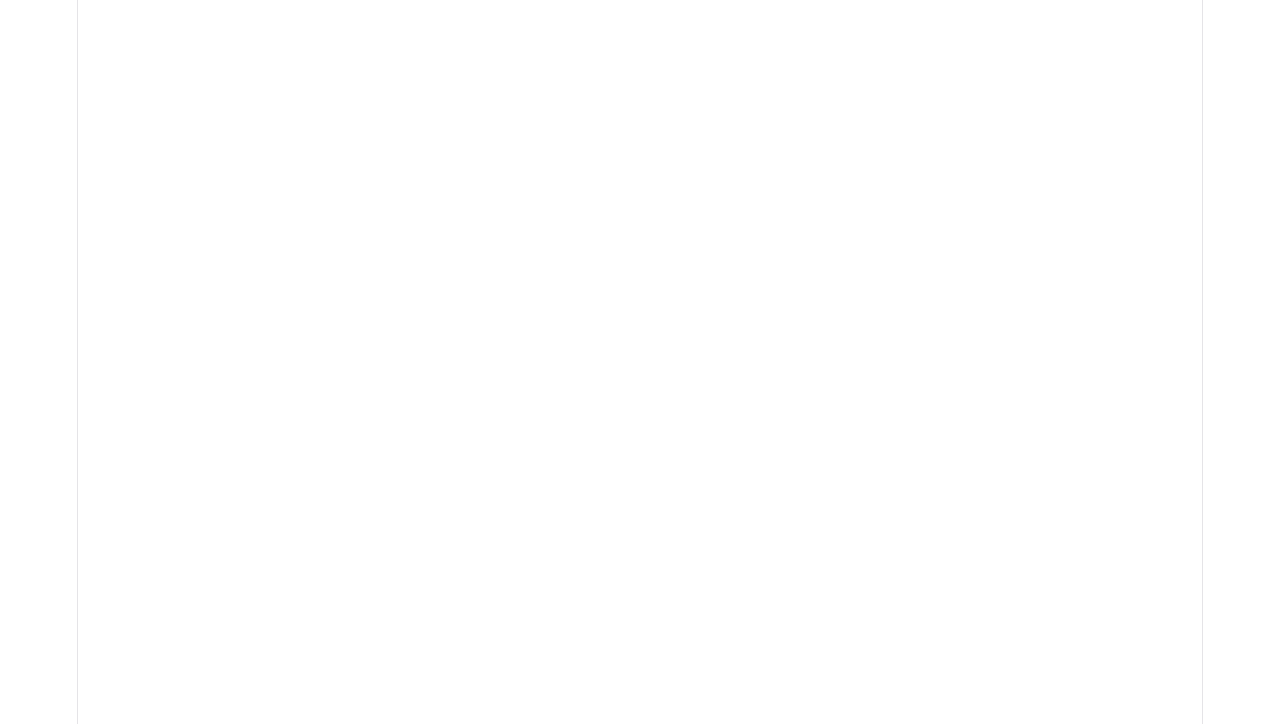
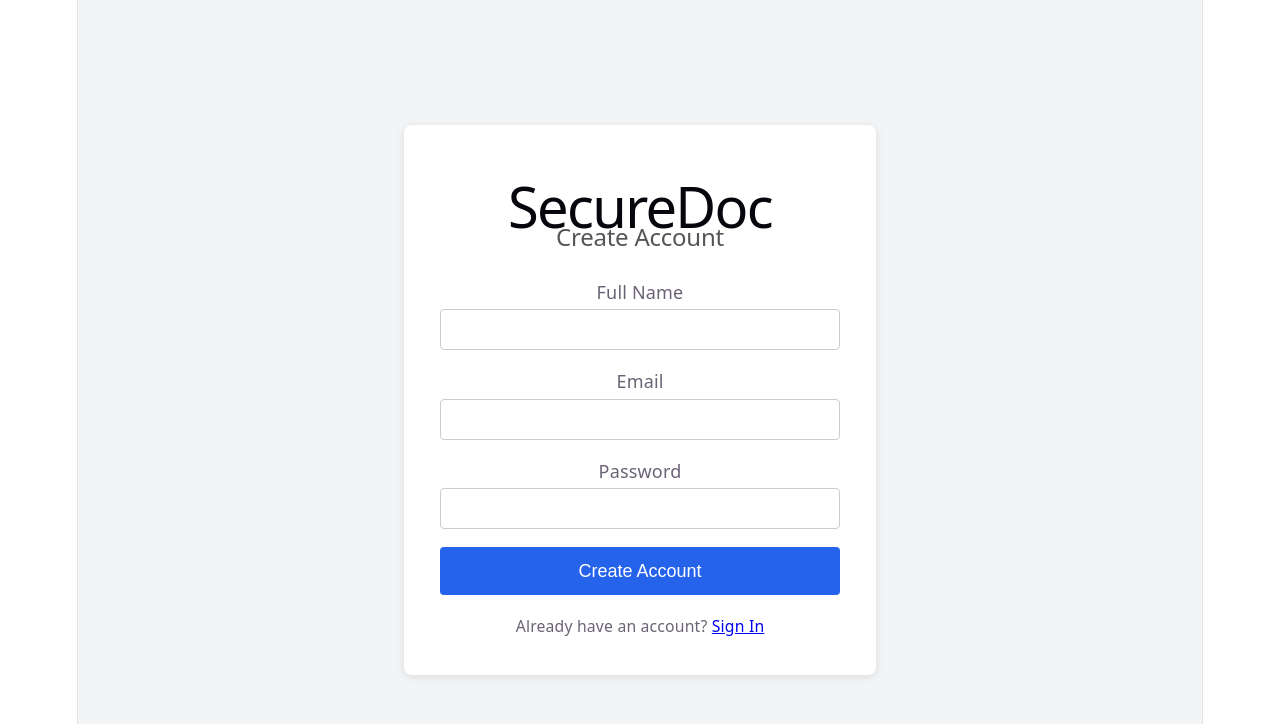
Before and after one commit to kayanr/secure-document-sharing-platform, a React app in the folder frontend/: page /register in a window 1280 px wide. Before the commit this address had no page. Shown: the top 724 px of the page. Built offline with nearby package versions, Linux system fonts and the light colour scheme; the HTML template or start-up script is replaced by a standard one.

Commit message:
feat: add register page

```diff
--- a/frontend/src/App.jsx
+++ b/frontend/src/App.jsx
@@ -1,10 +1,12 @@
 import { Routes, Route } from 'react-router-dom';
 import LoginPage from './pages/LoginPage';
+import RegisterPage from './pages/RegisterPage';
 
 function App() {
   return (
     <Routes>
       <Route path="/login" element={<LoginPage />} />
+      <Route path="/register" element={<RegisterPage />} />
     </Routes>
   );
 }
--- /dev/null
+++ b/frontend/src/pages/RegisterPage.jsx
@@ -0,0 +1,147 @@
+import { useState } from 'react';
+import { useNavigate, Link } from 'react-router-dom';
+import { register } from '../services/authService';
+
+function RegisterPage() {
+  const [fullName, setFullName] = useState('');
+  const [email, setEmail] = useState('');
+  const [password, setPassword] = useState('');
+  const [error, setError] = useState('');
+  const [loading, setLoading] = useState(false);
+  const navigate = useNavigate();
+
+  const handleSubmit = async (e) => {
+    e.preventDefault();
+    setError('');
+    setLoading(true);
+
+    try {
+      const token = await register(fullName, email, password);
+      localStorage.setItem('token', token);
+      navigate('/documents');
+    } catch (err) {
+      setError(err.response?.data?.error || 'Registration failed. Please try again.');
+    } finally {
+      setLoading(false);
+    }
+  };
+
+  return (
+    <div style={styles.container}>
+      <div style={styles.card}>
+        <h1 style={styles.title}>SecureDoc</h1>
+        <h2 style={styles.subtitle}>Create Account</h2>
+
+        <form onSubmit={handleSubmit} style={styles.form}>
+          <div style={styles.field}>
+            <label>Full Name</label>
+            <input
+              type="text"
+              value={fullName}
+              onChange={(e) => setFullName(e.target.value)}
+              required
+              style={styles.input}
+            />
+          </div>
+
+          <div style={styles.field}>
+            <label>Email</label>
+            <input
+              type="email"
+              value={email}
+              onChange={(e) => setEmail(e.target.value)}
+              required
+              style={styles.input}
+            />
+          </div>
+
+          <div style={styles.field}>
+            <label>Password</label>
+            <input
+              type="password"
+              value={password}
+              onChange={(e) => setPassword(e.target.value)}
+              required
+              style={styles.input}
+            />
+          </div>
+
+          {error && <p style={styles.error}>{error}</p>}
+
+          <button type="submit" disabled={loading} style={styles.button}>
+            {loading ? 'Creating account...' : 'Create Account'}
+          </button>
+        </form>
+
+        <p style={styles.link}>
+          Already have an account? <Link to="/login">Sign In</Link>
+        </p>
+      </div>
+    </div>
+  );
+}
+
+const styles = {
+  container: {
+    display: 'flex',
+    justifyContent: 'center',
+    alignItems: 'center',
+    minHeight: '100vh',
+    backgroundColor: '#f3f4f6',
+  },
+  card: {
+    backgroundColor: '#fff',
+    padding: '2rem',
+    borderRadius: '8px',
+    boxShadow: '0 2px 8px rgba(0,0,0,0.1)',
+    width: '100%',
+    maxWidth: '400px',
+  },
+  title: {
+    textAlign: 'center',
+    marginBottom: '0.25rem',
+  },
+  subtitle: {
+    textAlign: 'center',
+    fontWeight: 'normal',
+    marginBottom: '1.5rem',
+    color: '#555',
+  },
+  form: {
+    display: 'flex',
+    flexDirection: 'column',
+    gap: '1rem',
+  },
+  field: {
+    display: 'flex',
+    flexDirection: 'column',
+    gap: '0.25rem',
+  },
+  input: {
+    padding: '0.5rem',
+    borderRadius: '4px',
+    border: '1px solid #ccc',
+    fontSize: '1rem',
+  },
+  error: {
+    color: '#dc2626',
+    fontSize: '0.875rem',
+    margin: 0,
+  },
+  button: {
+    padding: '0.75rem',
+    backgroundColor: '#2563eb',
+    color: '#fff',
+    border: 'none',
+    borderRadius: '4px',
+    fontSize: '1rem',
+    cursor: 'pointer',
+  },
+  link: {
+    textAlign: 'center',
+    marginTop: '1rem',
+    fontSize: '0.875rem',
+  },
+};
+
+export default RegisterPage;
```
